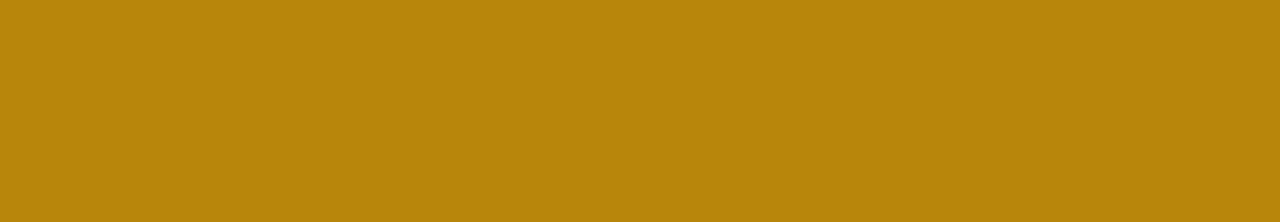
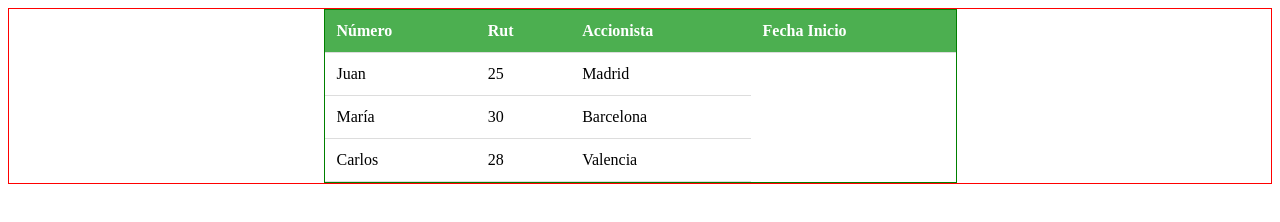
Before and after one commit to Sergi0Y/dashboardLaGarza, a plain HTML site: page table.html in a window 1280 px wide. Drawn offline with Linux system fonts and the light colour scheme.

Commit message:
cada día un poco mejor vamos chile

```diff
--- a/loginStyles.css
+++ b/styles/loginStyles.css
@@ -1,5 +1,5 @@
 .center{
-    background-color: green;
+    background-color: white;
 }
 .img-container{
     /* background-color: aquamarine;
--- /dev/null
+++ b/styles/tableStyles.css
@@ -0,0 +1,39 @@
+body{
+    background-color: white;
+    font-family: montserrat;
+}
+.contenedor{
+    display: flex;
+    justify-content: center;
+    width: 50%;
+    border: 1px solid green;
+}
+
+.supercontenedor{
+    border: 1px solid red;
+    display: flex;
+    justify-content: center;
+}
+table {
+    width: 100%;
+    border-collapse: collapse;
+}
+
+thead {
+    background-color: #f2f2f2;
+}
+
+th, td {
+    padding: 12px;
+    text-align: left;
+    border-bottom: 1px solid #ddd;
+}
+
+tr:hover {
+    background-color: #f5f5f5;
+}
+
+th {
+    background-color: #4CAF50;
+    color: white;
+}
--- a/table.html
+++ b/table.html
@@ -4,9 +4,41 @@
     <meta charset="UTF-8">
     <meta name="viewport" content="width=device-width, initial-scale=1.0">
     <title>Tabla chingona</title>
-    <link rel="stylesheet" href="tableStyles.css" />
+    <link rel="stylesheet" href="/styles/tableStyles.css" />
 </head>
 <body>
+    <div class="supercontenedor">
+        <div class="contenedor">
+            <table>
+                <thead>
+                    <tr>
+                        <th>Número</th>
+                        <th>Rut</th>
+                        <th>Accionista</th>
+                        <th>Fecha Inicio</th>
+                    </tr>
+                </thead>
+                <tbody>
+                    <tr>
+                        <td>Juan</td>
+                        <td>25</td>
+                        <td>Madrid</td>
+                    </tr>
+                    <tr>
+                        <td>María</td>
+                        <td>30</td>
+                        <td>Barcelona</td>
+                    </tr>
+                    <tr>
+                        <td>Carlos</td>
+                        <td>28</td>
+                        <td>Valencia</td>
+                    </tr>
+                </tbody>
+            </table>
+        </div>
+    </div>
+
 
 </body>
 </html>
--- a/tableStyles.css
+++ /dev/null
@@ -1,3 +0,0 @@
-body{
-    background-color: darkgoldenrod;
-}
```
Also changed, not shown: dashboard.html (+6 -11 lines), index.html (+3 -3 lines), styles/styles.css (renamed from styles.css, +11 -2 lines), images/meme.jpeg (added), images/user.svg.
